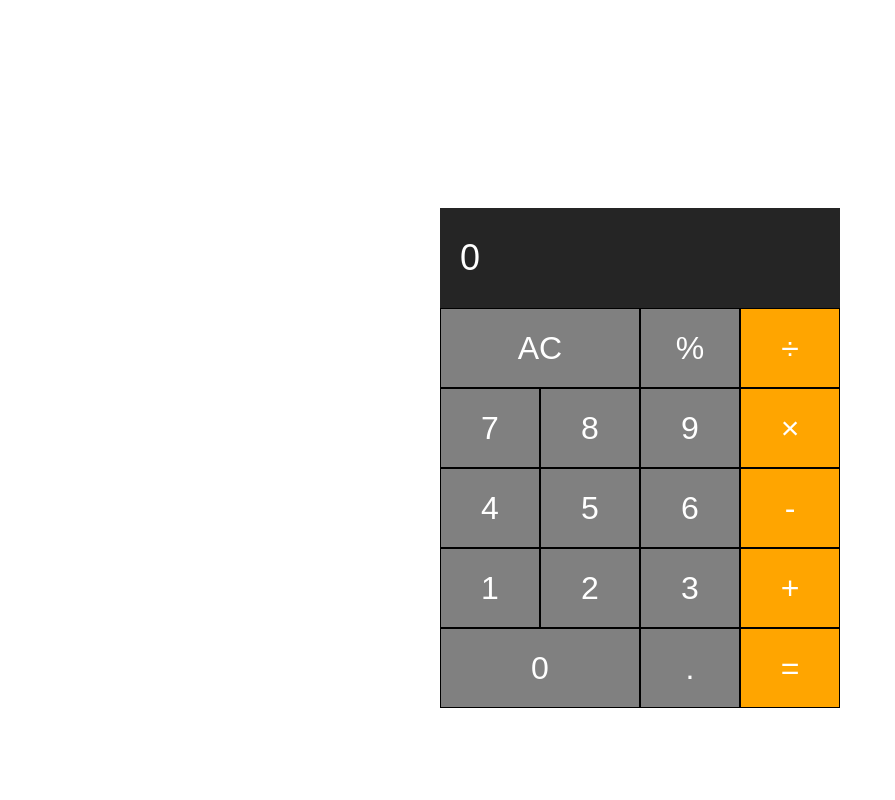
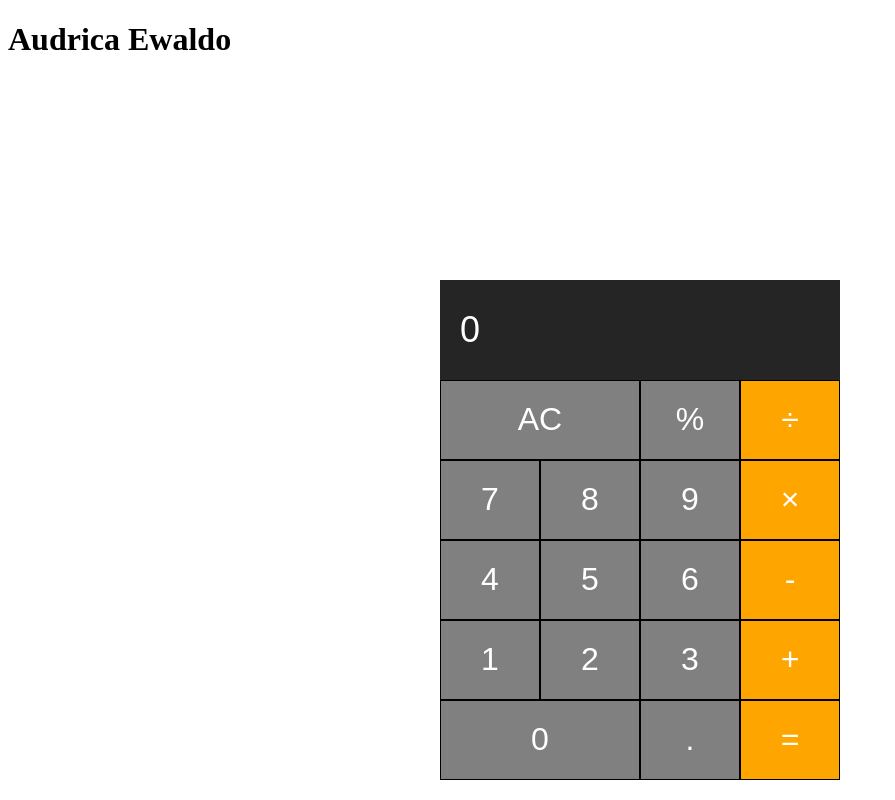
Before and after one commit to Aruudo09/kalkulator, a plain HTML site: page kalkulator/index.html in a window 1280 px wide. Shown: the whole page, without its empty margins (0-895 px from the left). Drawn offline with Linux system fonts and the light colour scheme.

Commit message:
Update index.html

```diff
--- a/kalkulator/index.html
+++ b/kalkulator/index.html
@@ -9,6 +9,9 @@
     <title>Document</title>
 </head>
 <body>
+    <div class="container">
+        <h1>Audrica Ewaldo</h1>
+    </div>
     <div class="calculator">
         <input type="text" class="calculator-screen" value="0" disabled>
         <div class="calculator-keys">
```
